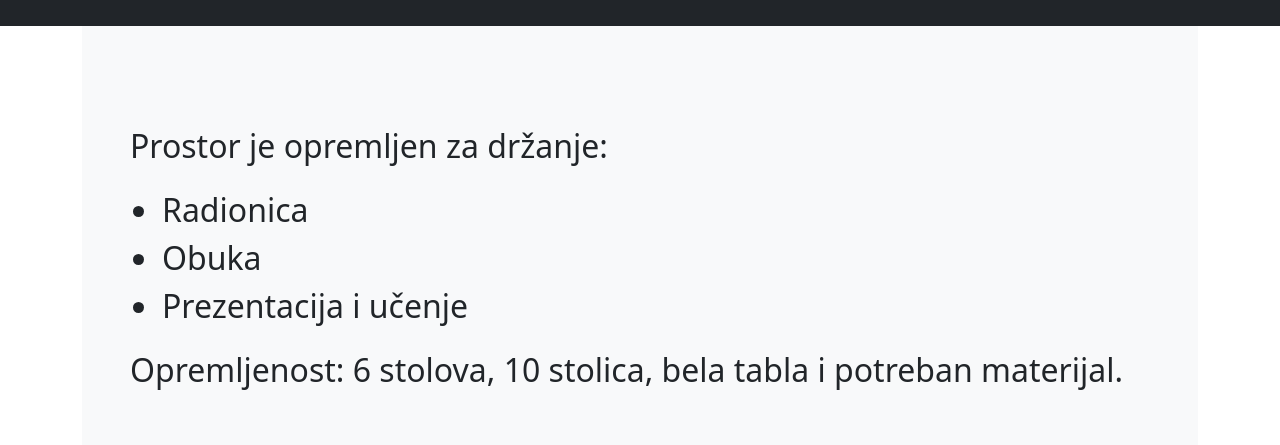
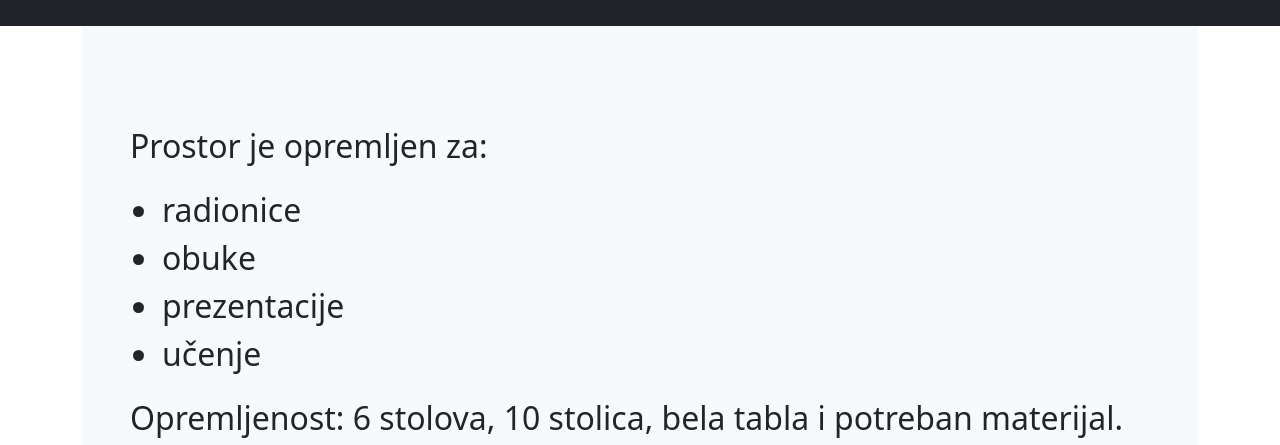
Before and after one commit to BornSlippy2023/BornSlippy2023.github.io, a plain HTML site: page index.html in a window 1280 px wide. Shown: the part 567-1012 px from the top of the page. Drawn offline with Linux system fonts and the light colour scheme.

Commit message:
Changed list

```diff
--- a/index.html
+++ b/index.html
@@ -55,11 +55,12 @@
           <div class="bg-light p-5">
 
             <blockquote class="blockquote fs-2 pt-5">
-                <p> Prostor je opremljen za držanje:</p>
+                <p> Prostor je opremljen za:</p>
                 <ul>
-                  <li>Radionica</li>
-                  <li>Obuka</li>
-                  <li>Prezentacija i učenje</li>
+                  <li>radionice</li>
+                  <li>obuke</li>
+                  <li>prezentacije</li>
+                  <li>učenje</li>
                 </ul>
                 <p>Opremljenost: 6 stolova, 10 stolica, bela tabla i potreban materijal.</p>
               <!--<div class="pt-2 d-flex justify-content-end"><footer class="blockquote-footer">Kelly Kuehn author in <cite title="Source Title">Reader's Digest</cite></footer></div>-->
```
